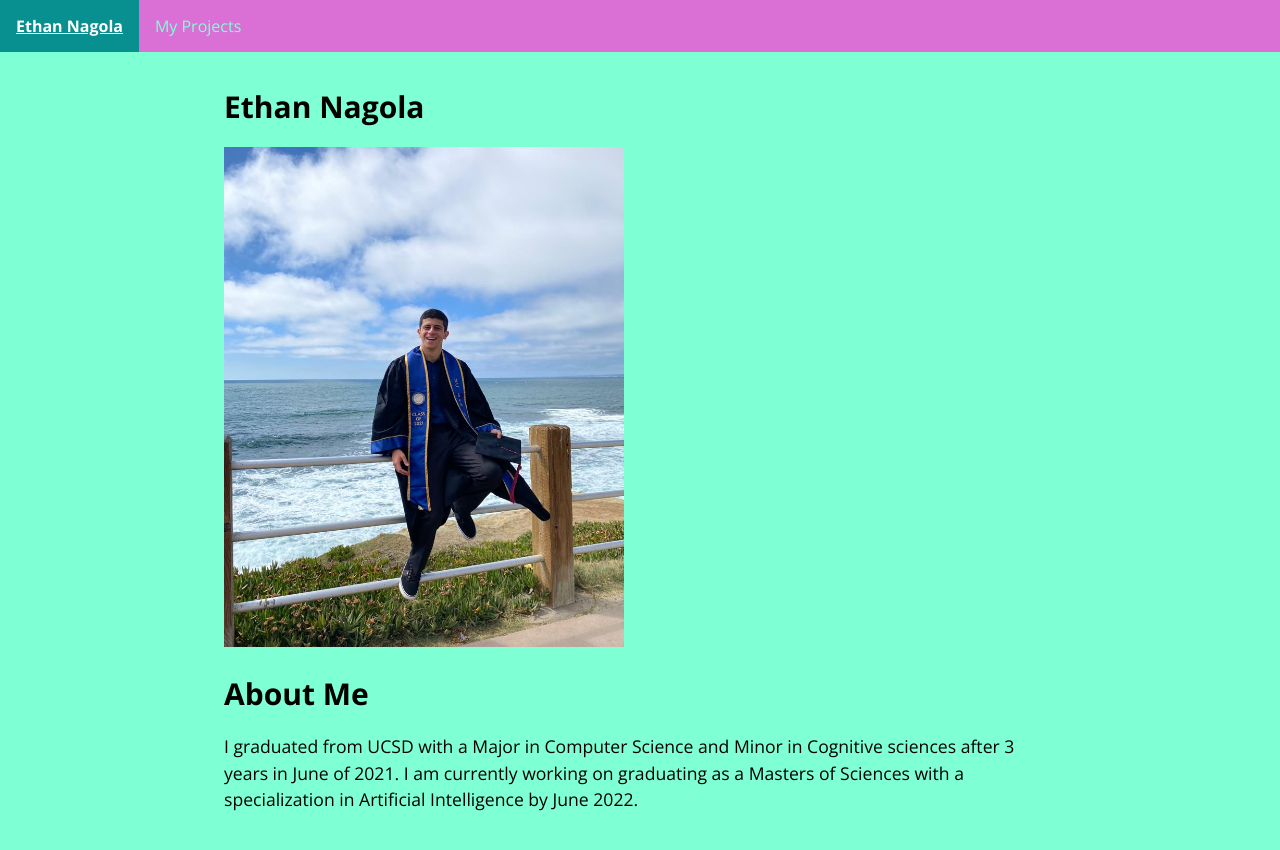
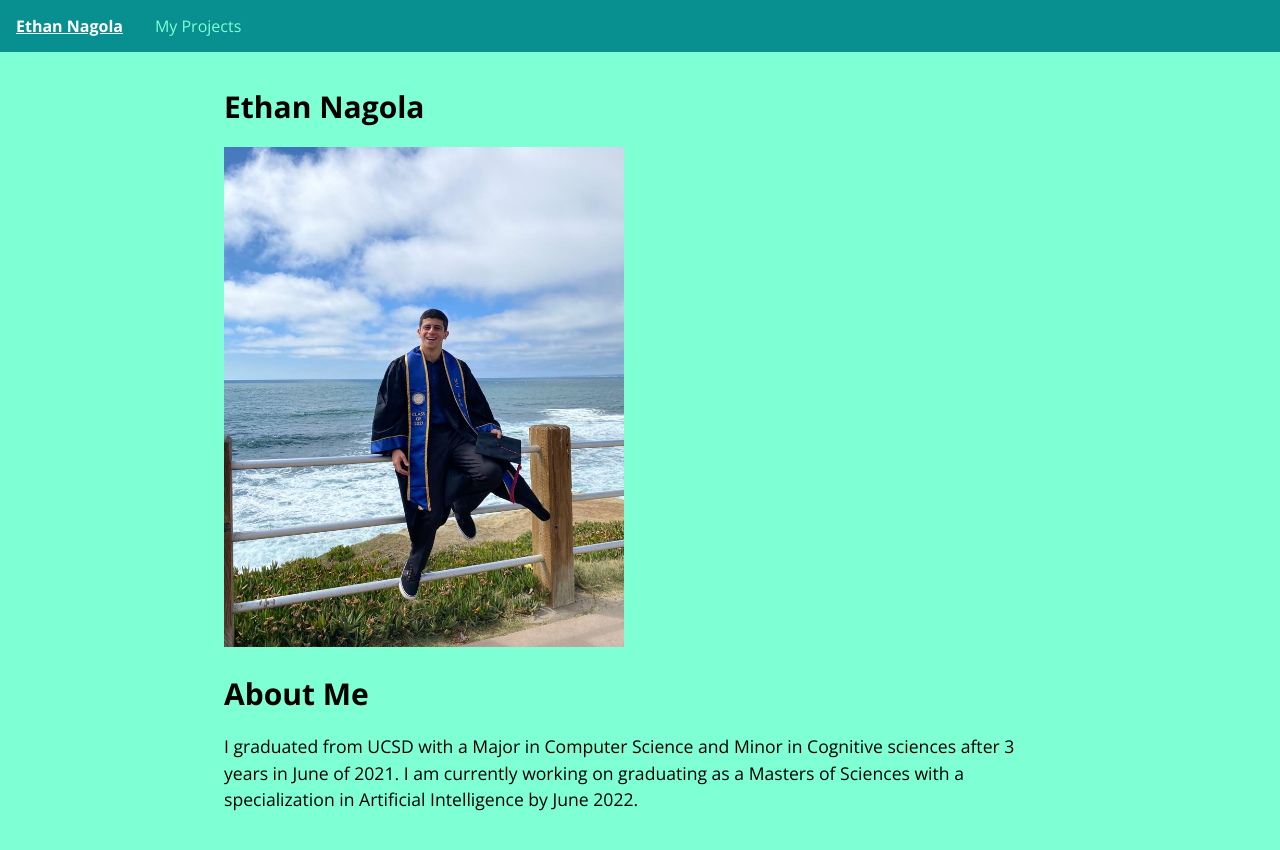
Before and after one commit to enagola/web, a Jekyll site: the page built from docs/ethan.md, in a window 1280 px wide. Shown: the top 850 px of the page. Built offline with Jekyll 4.4.1, drawn with Linux system fonts in a browser that asks for light colours.

Commit message:
Update menu-design.css

```diff
--- a/docs/stylesheets/menu-design.css
+++ b/docs/stylesheets/menu-design.css
@@ -4,7 +4,7 @@
   margin: 0;
   padding: 0;
   overflow: hidden;
-  background-color: #DA70D6;
+  background-color: #088F8F;
 }
 .nav_li
 {
```
